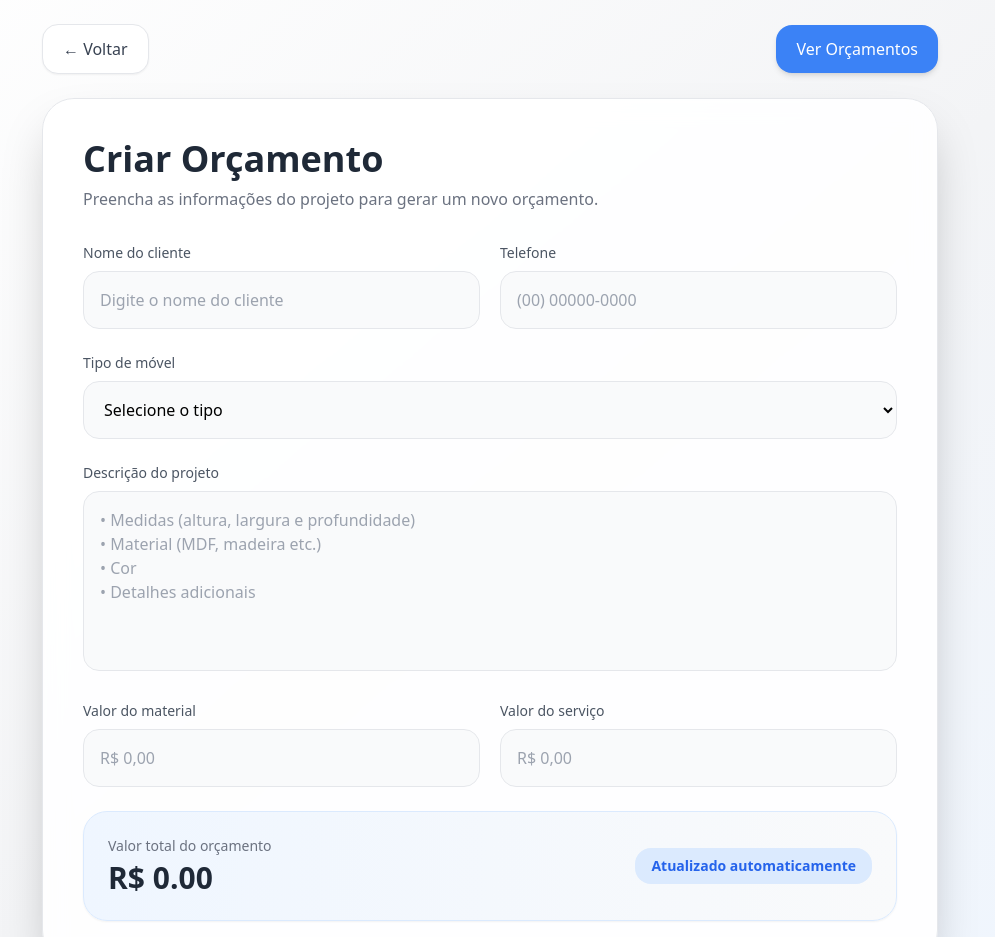
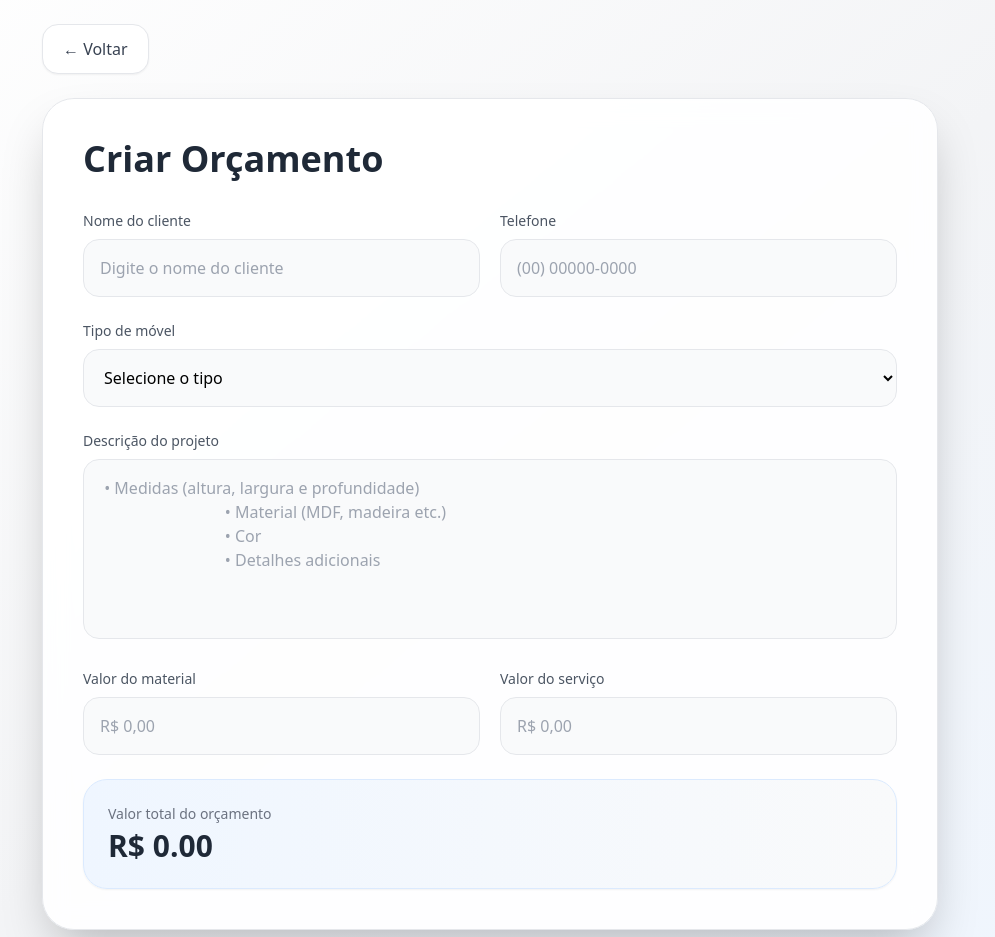
Before and after one commit to Rh4yanna/marcenaria, a React (Vite) app: page /criarOrc in a window 1280 px wide. Shown: the top 937 px of the page, without its empty margins (150-1145 px from the left). Built offline with nearby package versions, Linux system fonts and the light colour scheme; sample sign-in values are in the browser's storage.

Commit message:
segunda atualização do criarorc

```diff
--- a/src/pages/criarOrc.jsx
+++ b/src/pages/criarOrc.jsx
@@ -129,14 +129,6 @@ function CriarOrc() {
           >
             ← Voltar
           </button>
-
-          <button
-            type="button"
-            onClick={() => navigate("/listaOrc")}
-            className="bg-blue-500 hover:bg-blue-600 transition text-white px-5 py-3 rounded-2xl shadow-md"
-          >
-            Ver Orçamentos
-          </button>
         </div>
 
         {/* CARD */}
@@ -147,10 +139,6 @@ function CriarOrc() {
             <h1 className="text-4xl font-bold text-gray-800">
               Criar Orçamento
             </h1>
-
-            <p className="text-gray-500 mt-2">
-              Preencha as informações do projeto para gerar um novo orçamento.
-            </p>
           </div>
 
           {/* FORM */}
@@ -247,10 +235,10 @@ function CriarOrc() {
 
               <textarea
                 name="descricao"
-                placeholder="• Medidas (altura, largura e profundidade)
-• Material (MDF, madeira etc.)
-• Cor
-• Detalhes adicionais"
+                placeholder=" • Medidas (altura, largura e profundidade)
+                              • Material (MDF, madeira etc.)
+                              • Cor
+                              • Detalhes adicionais"
                 value={form.descricao}
                 onChange={handleChange}
                 className="w-full p-4 rounded-2xl border border-gray-200 bg-gray-50 resize-none min-h-[180px] focus:outline-none focus:ring-2 focus:ring-blue-300"
@@ -303,10 +291,6 @@ function CriarOrc() {
                   R$ {form.total.toFixed(2)}
                 </h2>
               </div>
-
-              <div className="bg-blue-100 text-blue-600 px-4 py-2 rounded-2xl text-sm font-semibold">
-                Atualizado automaticamente
-              </div>
             </div>
 
           </form>
```
